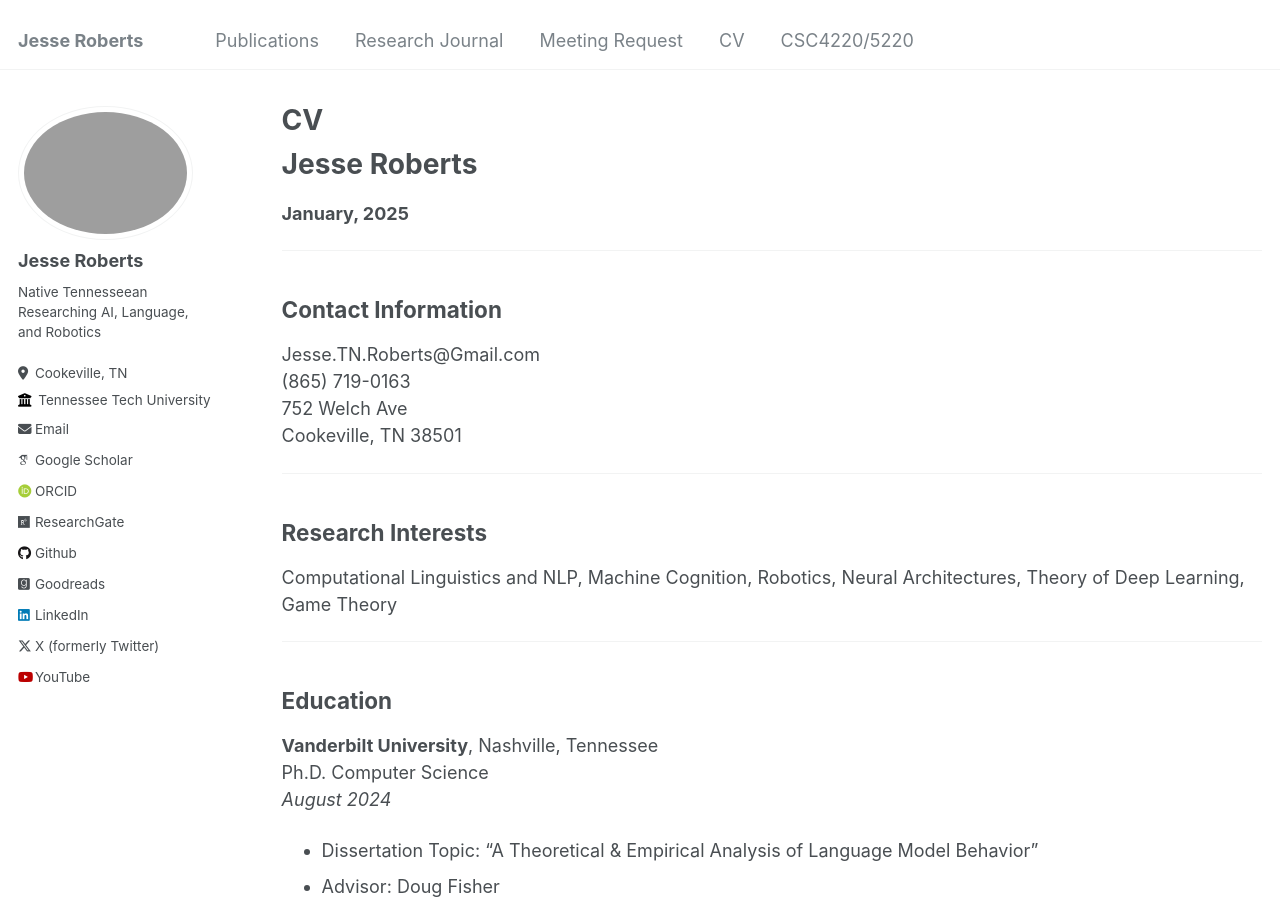
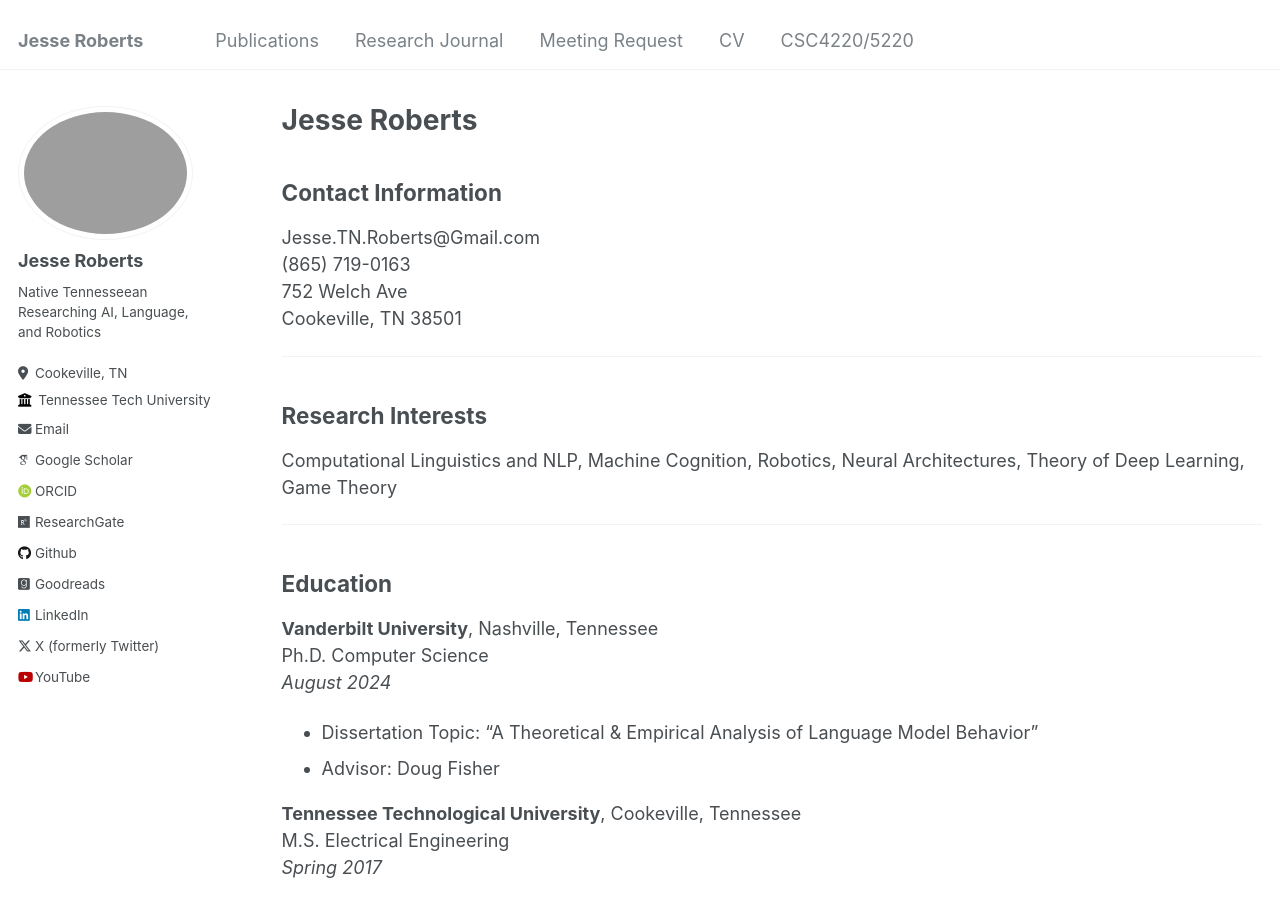
Before and after one commit to JesseTNRoberts/JesseTNRoberts.github.io, a Jekyll site: the page built from _pages/cv.md, in a window 1280 px wide and 900 px high. Built offline with Jekyll 4.4.1, drawn with Linux system fonts in a browser that asks for light colours; some web fonts are replaced.

Commit message:
Update cv.md

```diff
--- a/_pages/cv.md
+++ b/_pages/cv.md
@@ -1,6 +1,6 @@
 ---
 layout: archive
-title: "CV"
+title: "Jesse Roberts"
 permalink: /cv/
 author_profile: true
 redirect_from:
@@ -10,11 +10,6 @@ redirect_from:
 <!--
 <object data="{{ site.url }}/files/CV.pdf" width="1000" height="1000" type='application/pdf'/>
 {% include base_path %} -->
-
-# Jesse Roberts
-**January, 2025**
-
----
 
 ## Contact Information
 Jesse.TN.Roberts@Gmail.com
```
